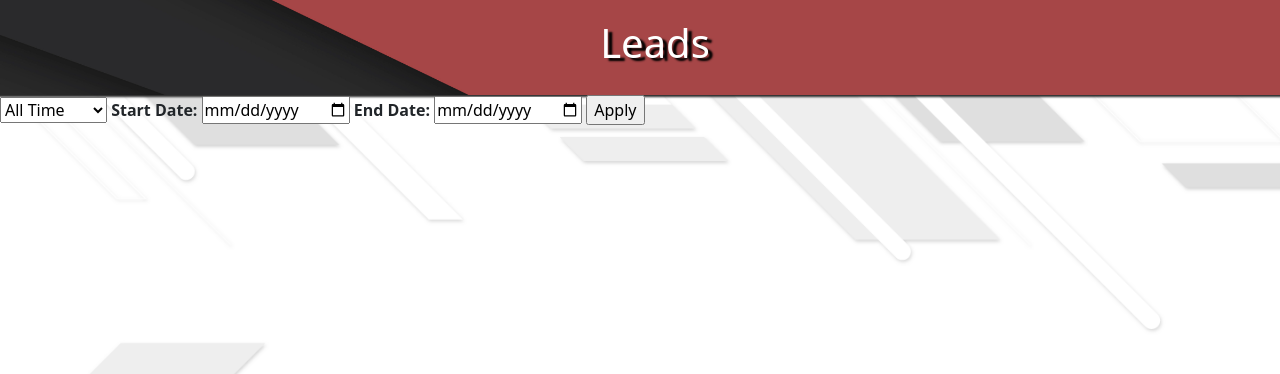
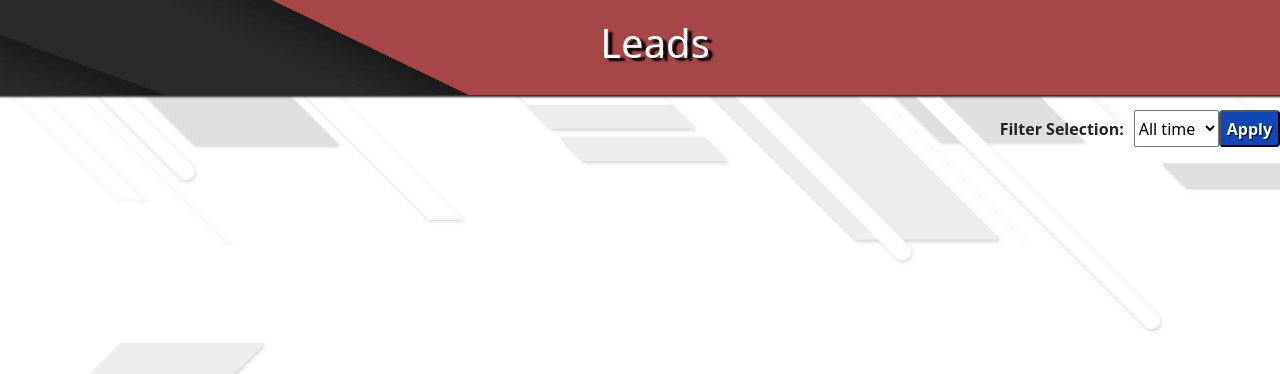
Before and after one commit to ahndawn/Exclusive-Lead-Server, a Flask app: template templates/charts.html in a window 1280 px wide. Shown: the part 46-420 px from the top of the page. Run offline with Flask 3, Linux system fonts and the light colour scheme; the template is opened without the code that fills it, so the values that code supplies are empty; some libraries are stand-ins or nearby versions.

Commit message:
change charts

```diff
--- a/templates/charts.html
+++ b/templates/charts.html
@@ -1,24 +1,79 @@
 {% extends 'home.html' %}
 
 {% block content %}
-  <div class="head">
-      <h1 style="color:white">Leads</h1>
-  </div>
+<div class="head">
+    <h1 style="color:white">Leads</h1>
+</div>
 
-  <!-- Dropdown and Date Filter -->
-  <form id="filterForm">
-      <select name="filter_type" id="filterType">
-          <option value="all">All Time</option>
-          <option value="today">Today</option>
-          <option value="weekly">This Week</option>
-          <option value="monthly">This Month</option>
-      </select>
-      Start Date: <input type="date" name="start_date">
-      End Date: <input type="date" name="end_date">
-      <input type="submit" value="Apply">
-  </form>
+<!-- Dropdown for filter type and dynamic fields for date/week/month selection -->
+<form action="/charts" method="get" class="filterdiv">
+    <h1 style="text-shadow: none; font-weight: bolder; padding-right: 10px; margin-left: auto; margin-top:10px; font-size: 16px;">Filter Selection:</h1>
+    <select name="filter_type" id="filter_type" onchange="showDateInput(this.value)">
+        <option value="all">All time</option>
+        <option value="day">Day</option>
+        <option value="weekly">Weekly</option>
+        <option value="monthly">Monthly</option>
+    </select>
 
-  <!-- Chart Container -->
-  <div>{{ chart_html | safe }}</div>
+    <!-- Day selector -->
+    <div id="dayDiv" style="display:none;">
+        <input type="date" name="specific_date">
+    </div>
 
+    <!-- Week selector -->
+    <div id="weekDiv" style="display:none;">
+        <input type="date" name="week_start_date">
+    </div>
+
+    <!-- Month selector -->
+    <div id="monthDiv" style="display:none;">
+        <select name="month">
+            <option value="1">January</option>
+            <option value="2">February</option>
+            <option value="3">March</option>
+            <option value="4">April</option>
+            <option value="5">May</option>
+            <option value="6">June</option>
+            <option value="7">July</option>
+            <option value="8">August</option>
+            <option value="9">September</option>
+            <option value="10">October</option>
+            <option value="11">November</option>
+            <option value="12">December</option>
+        </select>
+    </div>
+
+    <input type="submit" class='filter' value="Apply">
+</form>
+<style>
+    .filterdiv{
+        padding-left:50px;
+        text-align: center;
+        display: flex;
+        margin: auto;
+        padding-top: 15px;
+    }
+</style>
+
+<script>
+    function showDateInput(value) {
+        document.getElementById('dayDiv').style.display = 'none';
+        document.getElementById('weekDiv').style.display = 'none';
+        document.getElementById('monthDiv').style.display = 'none';
+
+        if (value === 'day') {
+            document.getElementById('dayDiv').style.display = 'block';
+        } else if (value === 'weekly') {
+            document.getElementById('weekDiv').style.display = 'block';
+        } else if (value === 'monthly') {
+            document.getElementById('monthDiv').style.display = 'block';
+        }
+    }
+    window.onload = function() {
+    var filterType = document.getElementById('filter_type').value;
+    showDateInput(filterType);
+};
+</script>
+
+<div>{{ chart_html | safe }}</div>
 {% endblock %}
```
Also changed, not shown: routes/table.py (+31 -29 lines).
